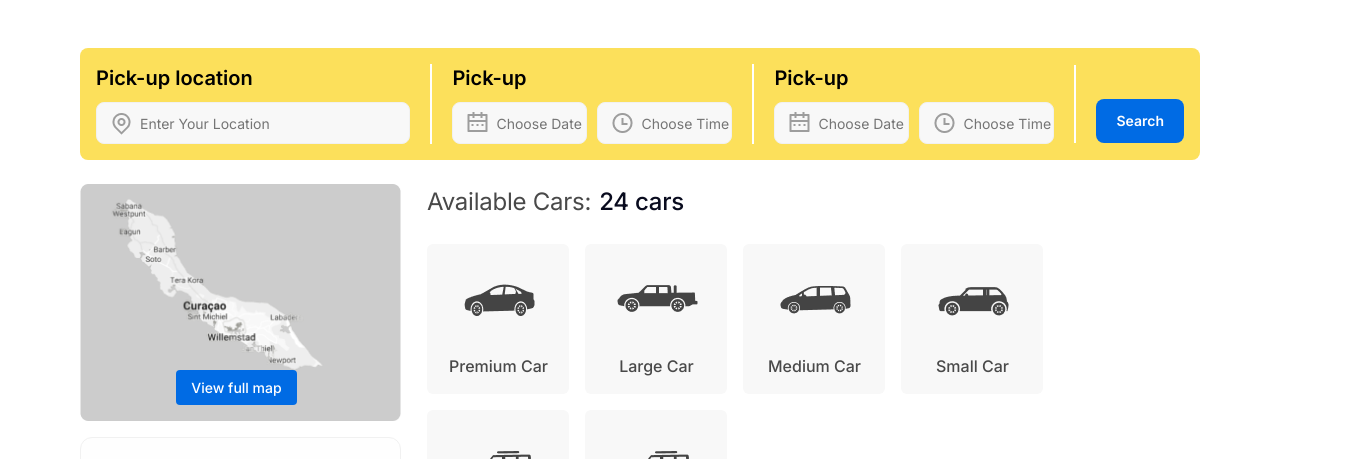
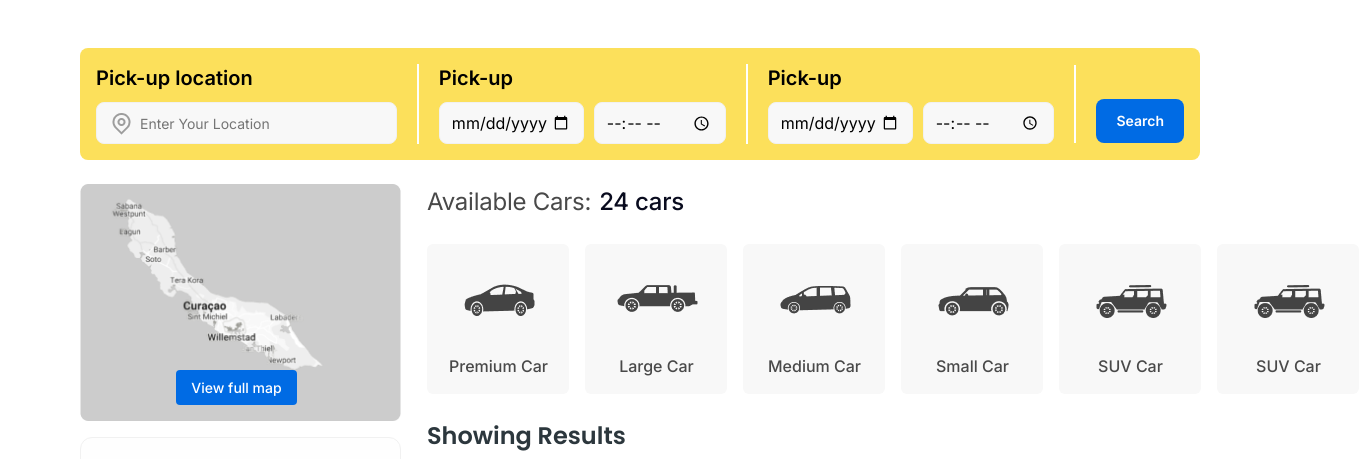
Before and after one commit to waqar-ahmad356/search-car-page, a plain HTML site: page index.html in a window 1280 px wide. Shown: the part 62-521 px from the top of the page, 1359 px wide, since content can reach past the window. Drawn offline with nearby package versions, Linux system fonts and the light colour scheme.

Commit message:
development-mode

```diff
--- a/index.html
+++ b/index.html
@@ -45,19 +45,19 @@
                     <p>Pick-up location</p>
                     <div class="search-input">
                         <img src="./assets/search.png" alt="search-icon" />
-                        <input type="text" placeholder="Enter Your Location" />
+                        <input type="search" placeholder="Enter Your Location" />
                     </div>
                 </div>
                 <div class="pickup">
                     <p>Pick-up</p>
                     <div class="search-pickup">
                         <div class="search-input">
-                            <img src="./assets/date.png" alt="date-icon" />
-                            <input type="text" placeholder="Choose Date" />
+
+                            <input type="date" placeholder="Choose Date" />
                         </div>
                         <div class="search-input">
-                            <img src="./assets/time.png" alt="time-icon" />
-                            <input type="text" placeholder="Choose Time" />
+
+                            <input type="time" placeholder="Choose Time" />
                         </div>
                     </div>
                 </div>
@@ -65,12 +65,12 @@
                     <p>Pick-up</p>
                     <div class="search-pickup">
                         <div class="search-input">
-                            <img src="./assets/date.png" alt="date-icon" />
-                            <input type="text" placeholder="Choose Date" />
+
+                            <input type="date" placeholder="Choose Date" />
                         </div>
                         <div class="search-input">
-                            <img src="./assets/time.png" alt="time-icon" />
-                            <input type="text" placeholder="Choose Time" />
+
+                            <input type="time" placeholder="Choose Time" />
                         </div>
                     </div>
 
@@ -263,12 +263,12 @@
                     </div>
                 </div>
                 <div class="filter-content">
-                    <div class="filtered-cars">
+                    <div class="filtered-cars overflow-hidden">
                         <div class="filter-cars-head">
                             <h2>Available Cars: </h2>
                             <span>24 cars</span>
                         </div>
-                        <div class="filter-car-cards">
+                        <div class="filter-car-cards overflow-x-auto">
                             <div class="filter-car-card">
                                 <div class="car-img">
                                     <img src="./assets/premium-car.png" alt="premium-car" />
@@ -305,19 +305,9 @@
                                 </div>
                                 <h3>SUV Car</h3>
                             </div>
-                        <!------------------carousel--------------------->
-                         <!-- Swiper Container -->
-                         <div class="swiper-container ">
-                            <div class="swiper-wrapper">
-                                <div class="swiper-slide">
-                              <img src="./assets/long-car-mobile.png" alt=""/>
-                            </div>
-                              <img src="./assets/long-car-mobile.png" alt=""/>
-                              <img src="./assets/long-car-mobile.png" alt=""/>
-                              <img src="./assets/long-car-mobile.png" alt=""/>
-                              </div>
-                            </div>
-                    </div>
+
+
+                        </div>
                     </div>
 
                     <div class="show-results">
--- a/main.css
+++ b/main.css
@@ -185,6 +185,7 @@ line-height: 28.214px; /* 141.07% */
  .search-input input{
     border: none;
     background: transparent;
+    width: 100%;
  }
  .search-input input:focus{
     outline: none;
@@ -225,7 +226,7 @@ line-height: 28.214px; /* 141.07% */
 
  }
  .search-pickup .search-input{
-    max-width: 135px;
+    max-width: 145px;
     width: 100%;
  }
  .search-btn{
@@ -490,6 +491,7 @@ line-height: normal;
 .filtered-cars{
     display: flex;
     flex-direction: column;
+    overflow: hidden;
     gap: 24px;
 }
 .carousel{
@@ -523,6 +525,7 @@ letter-spacing: -0.24px;
     display: flex;
     align-items: center;
     flex-wrap: nowrap;
+    overflow-x: auto;
     gap: 16px;
 }
 .car-img{
@@ -820,7 +823,7 @@ line-height: 20px; /* 142.857% */
         gap: 8px;
     }
     .filter-car-cards{
-        flex-wrap: wrap;
+        flex-wrap: nowrap;
     }
 
 }
```
